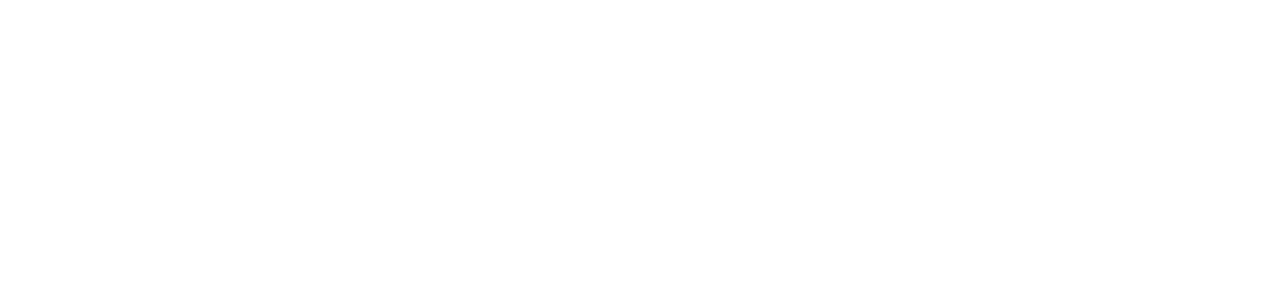
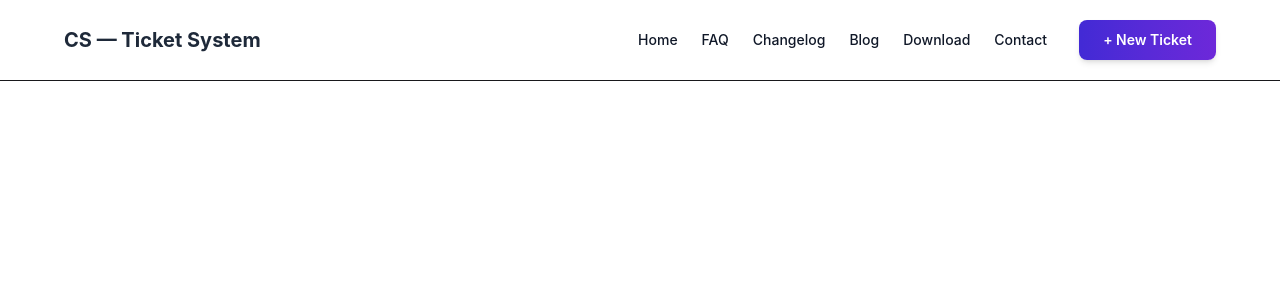
Before and after one commit to Sumayea104/customer-support-zone, a React (Vite) app: page / in a window 1280 px wide. Shown: the top 300 px of the page. Built offline with nearby package versions, Linux system fonts and the light colour scheme.

Commit message:
navbar done

```diff
--- a/src/App.jsx
+++ b/src/App.jsx
@@ -1,5 +1,7 @@
 
 import './App.css'
+import Navbar from './components/Navbar';
+
 import ticketData from './tickets.json';
 
 import { ToastContainer, toast } from 'react-toastify';
@@ -10,7 +12,7 @@
 
   return (
     <>
-
+      <Navbar></Navbar>
     </>
   )
 }
--- /dev/null
+++ b/src/components/Navbar.jsx
@@ -0,0 +1,58 @@
+import { useState } from 'react';
+
+const Navbar = () => {
+  const [isOpen, setIsOpen] = useState(false);
+
+  return (
+    <nav className="bg-white border-b sticky top-0 z-50 px-4 md:px-16 py-4">
+    <div className="flex justify-between items-center h-12">
+        <div className="flex justify-between items-center h-12 gap-2">
+            {/* logo on the left and hamburger for mobile device*/}
+        <button
+            onClick={() => setIsOpen(!isOpen)}
+            className="lg:hidden text-gray-600 focus:outline-none ml-2"
+        >
+            <svg className="w-7 h-7" fill="none" stroke="currentColor" viewBox="0 0 24 24">
+            <path strokeLinecap="round" strokeLinejoin="round" strokeWidth="2" d="M4 6h16M4 12h16m-7 6h7" />
+            </svg>
+        </button>
+        <div className="text-lg md:text-xl font-bold text-gray-800 flex-shrink-0">
+        CS — Ticket System
+        </div>
+        </div>
+
+        {/*right side menu and button*/}
+        <div className="flex items-center gap-2 md:gap-8">
+
+        {/* desktop menu*/}
+        <ul className="hidden lg:flex gap-6 text-sm font-medium text-gray-900">
+            <li className="hover:text-[#422AD5] cursor-pointer transition">Home</li>
+            <li className="hover:text-[#422AD5] cursor-pointer transition">FAQ</li>
+            <li className="hover:text-[#422AD5] cursor-pointer transition">Changelog</li>
+            <li className="hover:text-[#422AD5] cursor-pointer transition">Blog</li>
+            <li className="hover:text-[#422AD5] cursor-pointer transition">Download</li>
+            <li className="hover:text-[#422AD5] cursor-pointer transition">Contact</li>
+        </ul>
+
+          {/* New Ticket Button with Gradient (#422AD5) */}
+        <button className="bg-linear-to-r from-[#422AD5] to-[#6D28D9] hover:opacity-90 text-white px-4 py-2 md:px-6 md:py-2.5 rounded-lg text-xs md:text-sm font-semibold transition-all shadow-md shrink-0">
+            + New Ticket
+        </button>
+        </div>
+    </div>
+    {/* mobile drop down menu*/}
+    <div className={`lg:hidden transition-all duration-300 ${isOpen ? 'max-h-96 opacity-100 mt-4' : 'max-h-0 opacity-0 overflow-hidden'}`}>
+        <ul className="flex flex-col gap-4 pb-4 text-sm font-medium text-gray-600 border-t pt-4">
+            <li className="hover:text-[#422AD5]">Home</li>
+            <li className="hover:text-[#422AD5]">FAQ</li>
+            <li className="hover:text-[#422AD5]">Changelog</li>
+            <li className="hover:text-[#422AD5]">Blog</li>
+            <li className="hover:text-[#422AD5]">Download</li>
+            <li className="hover:text-[#422AD5]">Contact</li>
+        </ul>
+    </div>
+    </nav>
+  );
+};
+
+export default Navbar;
```
Also changed, not shown: src/assets/vector1.png (added), src/assets/vector2.png (added).
